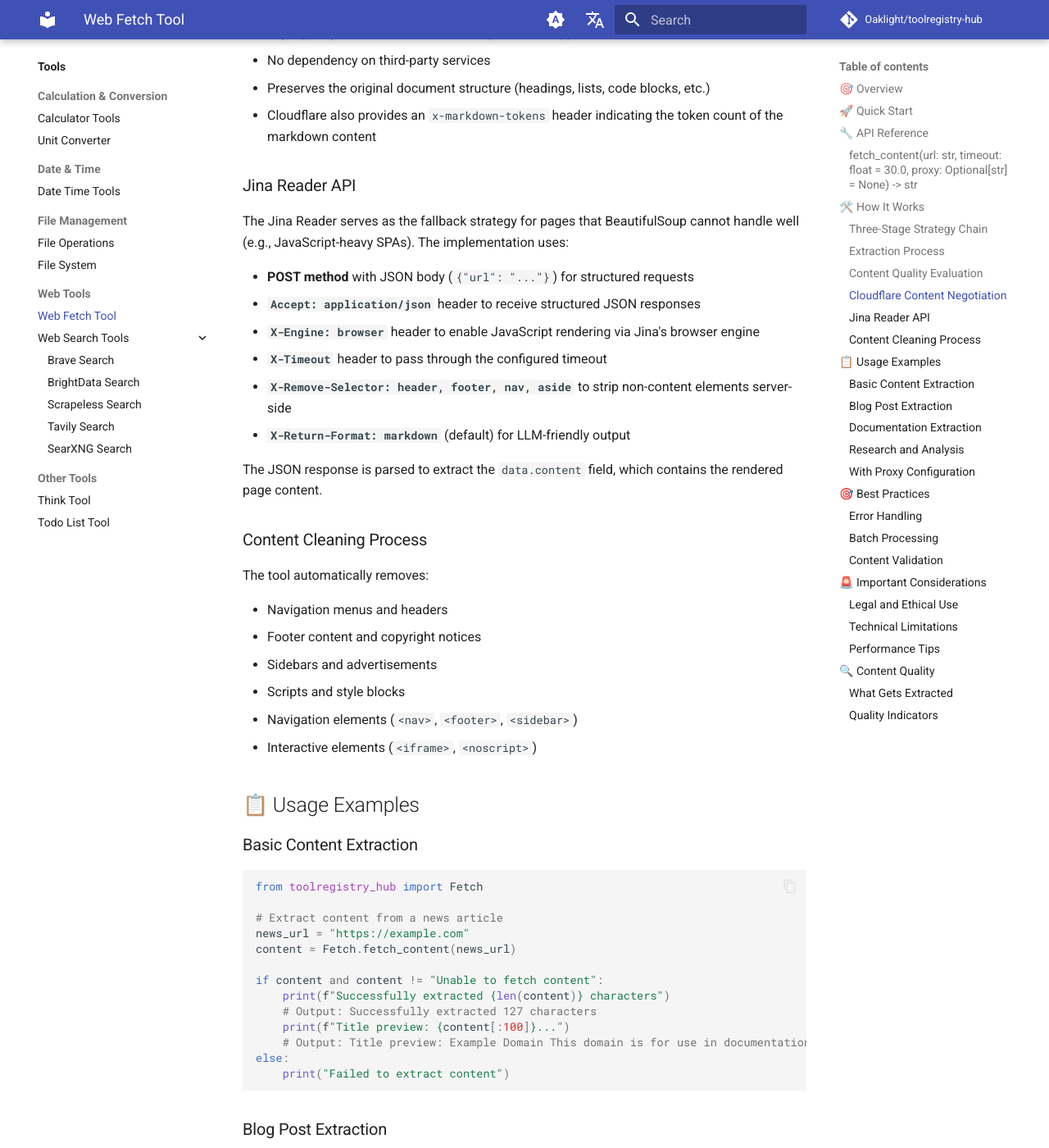
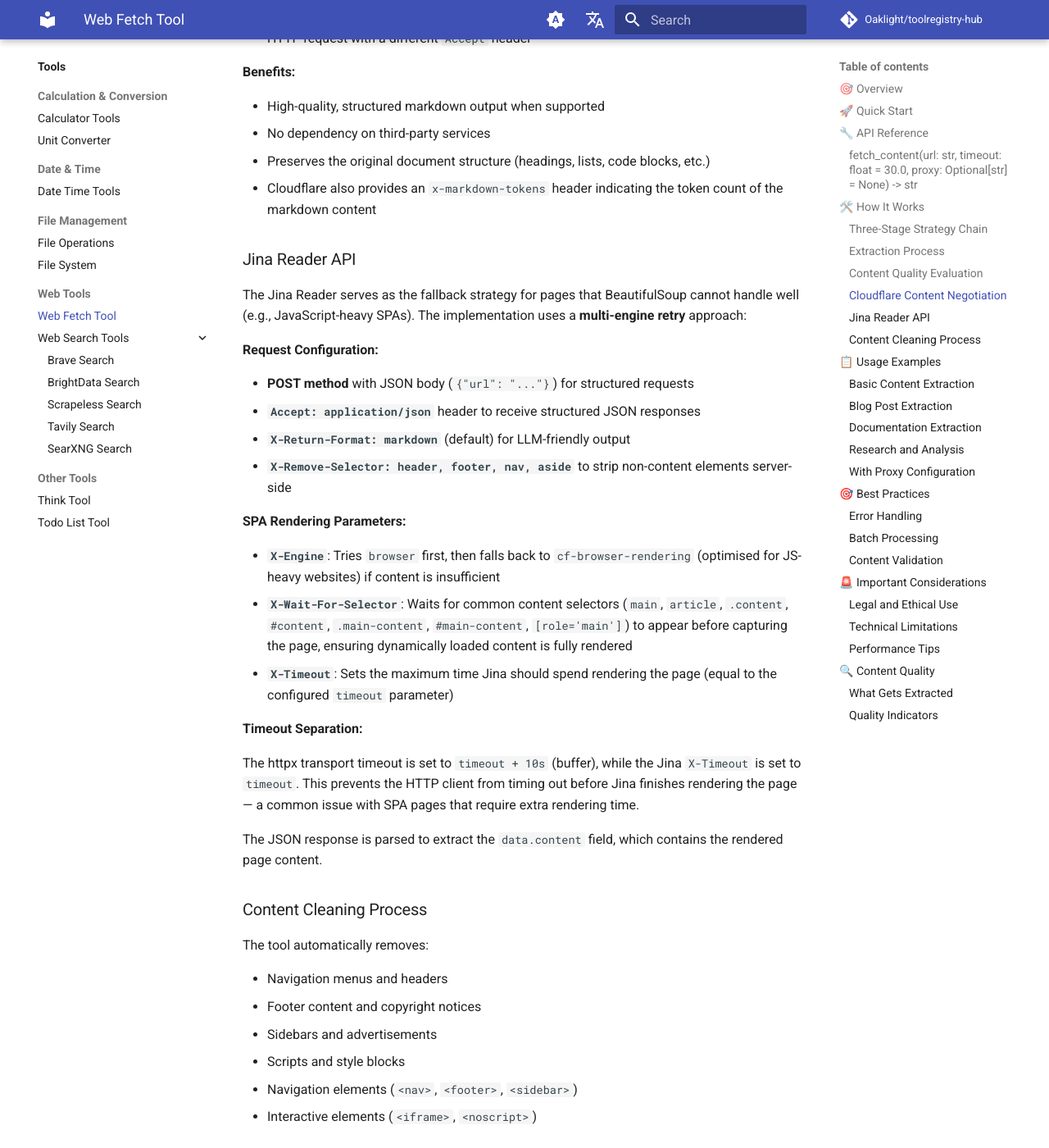
Before and after one commit to Oaklight/toolregistry-hub, an MkDocs documentation site: the page built from docs/tools/websearch/web_fetch_tool.md, in a window 1280 px wide and 1400 px high, scrolled down 3749 px. Shown: the whole window at 82% size. Built offline with MkDocs 1.6.1 and Material for MkDocs 9.7.7, drawn with Linux system fonts in a browser that asks for light colours; comment, search, counter and statistics services are not loaded; some of the changed text lies outside the part shown.

Commit message:
docs: update web fetch tool docs for Jina Reader multi-engine retry and SPA improvements

````diff
--- a/docs/tools/websearch/web_fetch_tool.md
+++ b/docs/tools/websearch/web_fetch_tool.md
@@ -71,7 +71,7 @@
 
 1. **Cloudflare Content Negotiation**: Zero-cost attempt to get markdown directly from the origin server
 2. **BeautifulSoup Direct Parsing**: Intelligent HTML parsing with content cleaning + quality check
-3. **Jina Reader (Fallback)**: External API with `browser` engine for JavaScript rendering (SPA support)
+3. **Jina Reader (Fallback)**: External API with multi-engine retry (`browser` → `cf-browser-rendering`) for JavaScript rendering (SPA support)
 
 ### Extraction Process
 
@@ -85,7 +85,9 @@
     C -->|HTTP error / no content| F
     D -->|Too short or SPA shell| F[Jina Reader - browser engine]
     F -->|Good content| Z
-    F -->|Failed or low quality| G{BS4 had content?}
+    F -->|Insufficient content| F2[Jina Reader - cf-browser-rendering engine]
+    F2 -->|Good content| Z
+    F2 -->|Failed or low quality| G{BS4 had content?}
     G -->|Yes| H[Return BS4 low-quality fallback]
     G -->|No| I[Return error message]
 ```
@@ -112,7 +114,7 @@
 - `"requires a modern browser"`
 - `"enable cookies"`
 
-When SPA shell content is detected, Jina Reader is automatically triggered with its `browser` engine to render the JavaScript and extract the actual content.
+When SPA shell content is detected, Jina Reader is automatically triggered with its `browser` engine to render the JavaScript and extract the actual content. If the `browser` engine still returns insufficient content, the tool retries with the `cf-browser-rendering` engine, which is specifically designed for JS-heavy websites.
 
 **Low-Quality Fallback:**
 
@@ -138,14 +140,24 @@
 
 ### Jina Reader API
 
-The Jina Reader serves as the fallback strategy for pages that BeautifulSoup cannot handle well (e.g., JavaScript-heavy SPAs). The implementation uses:
+The Jina Reader serves as the fallback strategy for pages that BeautifulSoup cannot handle well (e.g., JavaScript-heavy SPAs). The implementation uses a **multi-engine retry** approach:
+
+**Request Configuration:**
 
 - **POST method** with JSON body (`{"url": "..."}`) for structured requests
 - **`Accept: application/json`** header to receive structured JSON responses
-- **`X-Engine: browser`** header to enable JavaScript rendering via Jina's browser engine
-- **`X-Timeout`** header to pass through the configured timeout
+- **`X-Return-Format: markdown`** (default) for LLM-friendly output
 - **`X-Remove-Selector: header, footer, nav, aside`** to strip non-content elements server-side
-- **`X-Return-Format: markdown`** (default) for LLM-friendly output
+
+**SPA Rendering Parameters:**
+
+- **`X-Engine`**: Tries `browser` first, then falls back to `cf-browser-rendering` (optimised for JS-heavy websites) if content is insufficient
+- **`X-Wait-For-Selector`**: Waits for common content selectors (`main`, `article`, `.content`, `#content`, `.main-content`, `#main-content`, `[role='main']`) to appear before capturing the page, ensuring dynamically loaded content is fully rendered
+- **`X-Timeout`**: Sets the maximum time Jina should spend rendering the page (equal to the configured `timeout` parameter)
+
+**Timeout Separation:**
+
+The httpx transport timeout is set to `timeout + 10s` (buffer), while the Jina `X-Timeout` is set to `timeout`. This prevents the HTTP client from timing out before Jina finishes rendering the page — a common issue with SPA pages that require extra rendering time.
 
 The JSON response is parsed to extract the `data.content` field, which contains the rendered page content.
 
@@ -382,7 +394,7 @@
 
 ### Technical Limitations
 
-- **JavaScript-heavy sites**: Handled via Jina Reader's `browser` engine fallback, but some complex SPAs may still not render fully
+- **JavaScript-heavy sites**: Handled via Jina Reader's multi-engine retry (`browser` → `cf-browser-rendering`) with `X-Wait-For-Selector` for dynamic content, but some complex SPAs may still not render fully
 - **Authentication**: Cannot access password-protected content
 - **Large files**: Very large pages may timeout or be truncated
 - **Complex layouts**: Some sites may require custom parsing
````
